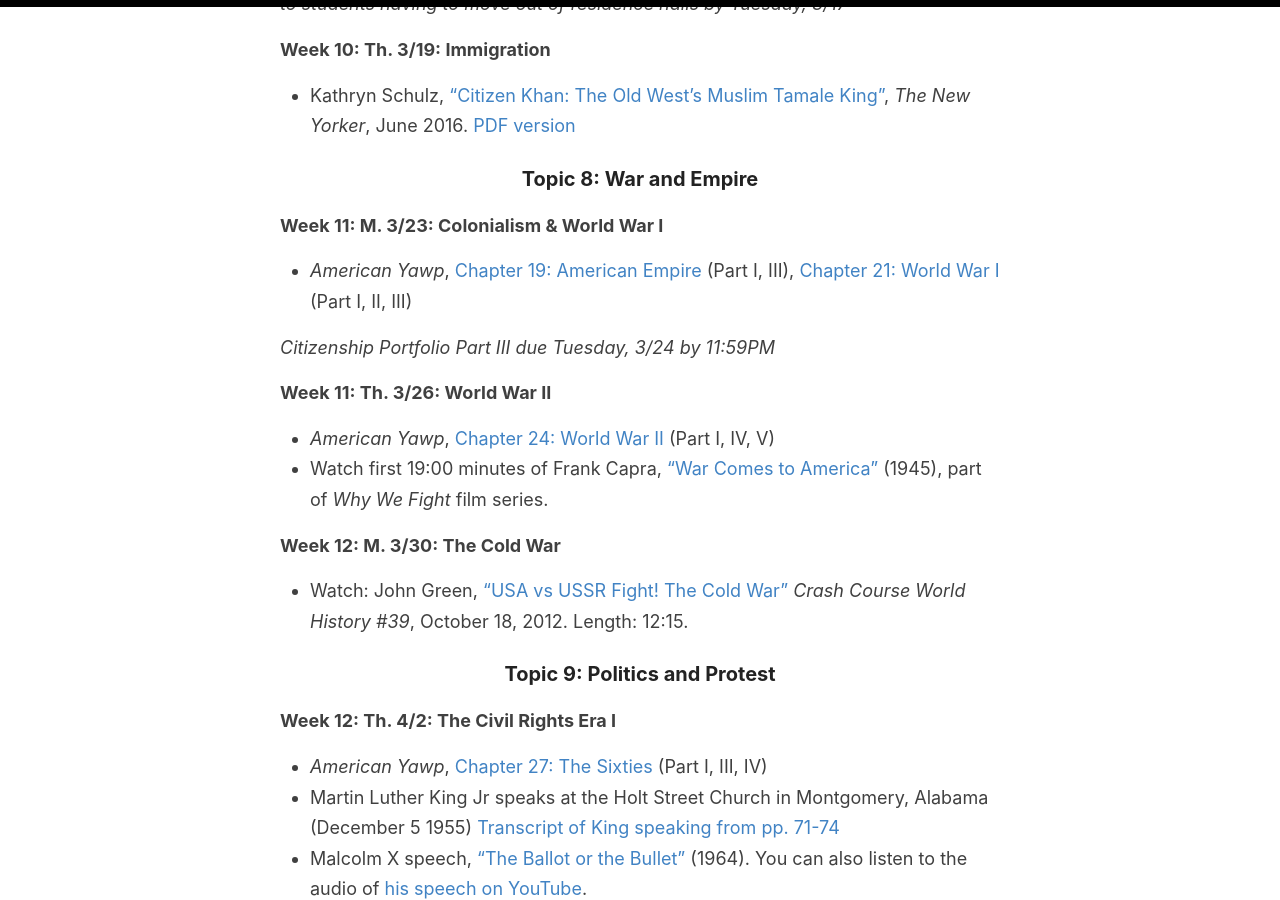
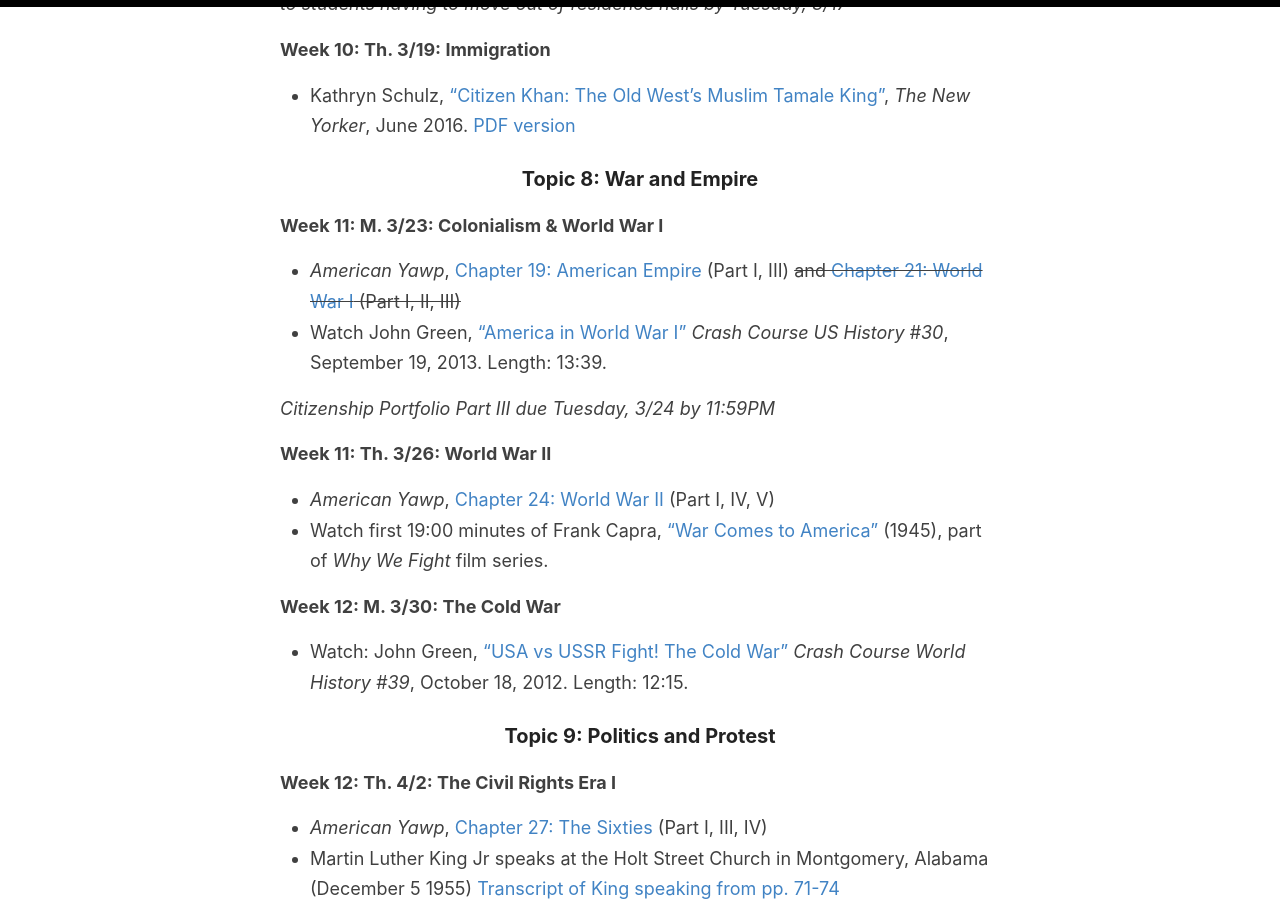
Before and after one commit to cblevins/f20-us-since-1876, a Jekyll site: the page built from schedule.md, in a window 1280 px wide and 900 px high, scrolled down 5306 px. Built offline with Jekyll 4.4.1, drawn with Linux system fonts in a browser that asks for light colours.

Commit message:
readings update for wwi

```diff
--- a/schedule.md
+++ b/schedule.md
@@ -150,7 +150,8 @@ permalink: /schedule/
 ### Topic 8: War and Empire
 
 **Week 11: M. 3/23: Colonialism & World War I**
-- *American Yawp*, [Chapter 19: American Empire](http://www.americanyawp.com/text/19-american-empire) (Part I, III), [Chapter 21: World War I](http://www.americanyawp.com/text/21-world-war-i/) (Part I, II, III)
+- *American Yawp*, [Chapter 19: American Empire](http://www.americanyawp.com/text/19-american-empire) (Part I, III) ~~and [Chapter 21: World War I](http://www.americanyawp.com/text/21-world-war-i/) (Part I, II, III)~~
+- Watch John Green, ["America in World War I"](https://www.youtube.com/watch?v=y59wErqg4Xg) *Crash Course US History #30*, September 19, 2013. Length: 13:39.
 
 *Citizenship Portfolio Part III due Tuesday, 3/24 by 11:59PM*
 
```
